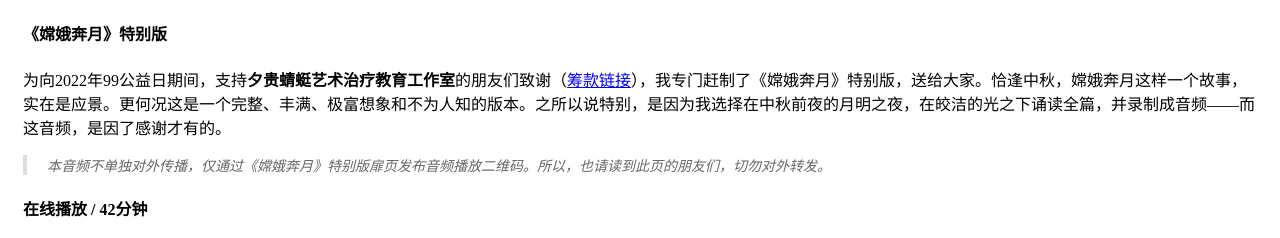
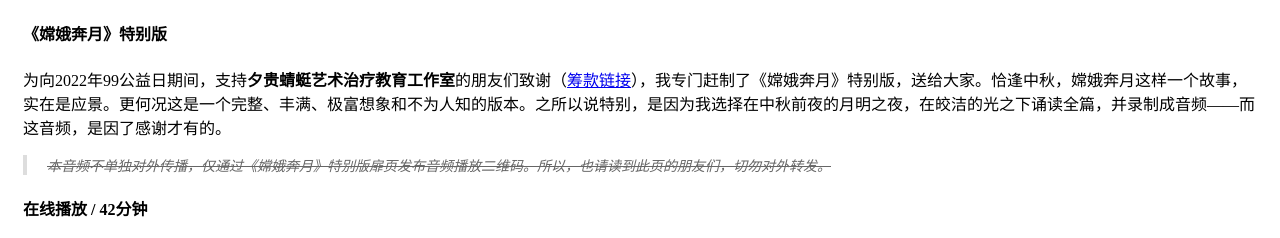
Before and after one commit to mingxia/zhijin, a plain HTML site: page change.html in a window 1280 px wide. Shown: the top 238 px of the page. Drawn offline with Linux system fonts and the light colour scheme.

Commit message:
Update change.html

```diff
--- a/change.html
+++ b/change.html
@@ -12,7 +12,7 @@
 
     <h4 id="h4--"><a name="《嫦娥奔月》特别版" class="reference-link"></a><span class="header-link octicon octicon-link"></span>《嫦娥奔月》特别版</h4><p>为向2022年99公益日期间，支持<strong>夕贵蜻蜓艺术治疗教育工作室</strong>的朋友们致谢（<a href="https://mp.weixin.qq.com/s/GR4DhKul6lSbCtSYmWgVhA" title="筹款链接">筹款链接</a>），我专门赶制了《嫦娥奔月》特别版，送给大家。恰逢中秋，嫦娥奔月这样一个故事，实在是应景。更何况这是一个完整、丰满、极富想象和不为人知的版本。之所以说特别，是因为我选择在中秋前夜的月明之夜，在皎洁的光之下诵读全篇，并录制成音频——而这音频，是因了感谢才有的。</p>
     <blockquote>
-    <p>本音频不单独对外传播，仅通过《嫦娥奔月》特别版扉页发布音频播放二维码。所以，也请读到此页的朋友们，切勿对外转发。</p>
+    <p><del>本音频不单独对外传播，仅通过《嫦娥奔月》特别版扉页发布音频播放二维码。所以，也请读到此页的朋友们，切勿对外转发。</del></p>
     </blockquote>
     <h4 id="h5--42-"><a name="在线播放 / 42分钟" class="reference-link"></a><span class="header-link octicon octicon-link"></span>在线播放 / 42分钟</h4><p><audio id="audio" controls="" preload="none"><source id="mp3" src="http://hiwaldorf.oss-cn-beijing.aliyuncs.com/audio/change.mp3"></audio></p>
     <h4 id="h5-u5915u8D35u873Bu8713u827Au672Fu6CBBu7597u6559u80B2u5DE5u4F5Cu5BA4"><a name="夕贵蜻蜓艺术治疗教育工作室" class="reference-link"></a><span class="header-link octicon octicon-link"></span>夕贵蜻蜓艺术治疗教育工作室</h4><p>由2008年成立的民间非营利组织彩蝶计划于2020年开始筹备，旨在面向心灵需要特殊保护的儿童及其家庭提供艺术治疗教育的项目。</p>
```
